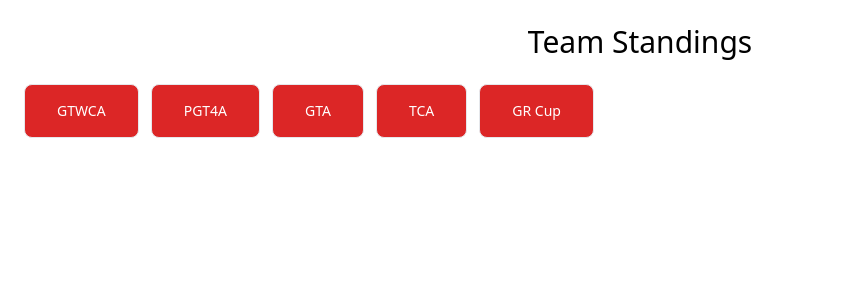
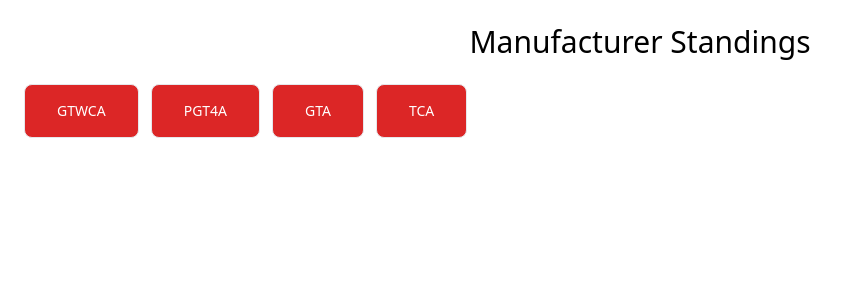
Before and after one commit to woobrendan/points_calculator, a Django app: page /standings/manufacturer/1/ in a window 1280 px wide. Shown: the part 89-389 px from the top of the page, without its empty margins (0-849 px from the left). Run offline with Django 4.2, Linux system fonts and the light colour scheme; data that the repository does not hold is empty; some libraries are stand-ins or nearby versions.

Commit message:
update block title, update title of file. change hyperlinks for series to be standing:manufacturer and remove GR cup optoin from buttons

```diff
--- a/points_calculator/standings/templates/standing/manuf_standing.html
+++ b/points_calculator/standings/templates/standing/manuf_standing.html
@@ -1,30 +1,26 @@
 {% extends 'core/base.html' %}
 {% load custom_filters %}
 
-{% block title %}Team Standing{% endblock %}
+{% block title %}Manufacturer Standing{% endblock %}
 
 {% block content %}
-    <h1 class="mb-6 text-3xl text-center">Team Standings</h1>
+    <h1 class="mb-6 text-3xl text-center">Manufacturer Standings</h1>
 
 
     <div class="inline-flex rounded-md w-full gap-3 center mb-6" role="group">
 
         <button type="button" class="{{ button_style }}">
-            <a href="{% url 'standing:team' 'gtwca' %}" class="{{ anchor_style }}">GTWCA</a>
+            <a href="{% url 'standing:manufacturer' 'gtwca' %}" class="{{ anchor_style }}">GTWCA</a>
         </button>
         <button type="button" class="{{ button_style }}">
-            <a href="{% url 'standing:team' 'pgt4a' %}" class="{{ anchor_style }}">PGT4A</a>
+            <a href="{% url 'standing:manufacturer' 'pgt4a' %}" class="{{ anchor_style }}">PGT4A</a>
         </button>
         <button type="button" class="{{ button_style }}">
-            <a href="{% url 'standing:team' 'gta' %}" class="{{ anchor_style }}">GTA</a>
+            <a href="{% url 'standing:manufacturer' 'gta' %}" class="{{ anchor_style }}">GTA</a>
         </button>
         <button type="button" class="{{ button_style }}">
-            <a href="{% url 'standing:team' 'tca' %}" class="{{ anchor_style }}">TCA</a>
+            <a href="{% url 'standing:manufacturer' 'tca' %}" class="{{ anchor_style }}">TCA</a>
         </button>
-        <button type="button" class="{{ button_style }}">
-            <a href="{% url 'standing:team' 'grc' %}" class="{{ anchor_style }}">GR Cup</a>
-        </button>
-
     </div>
 
     {% for classification, teams in team_standing.items %}
```
